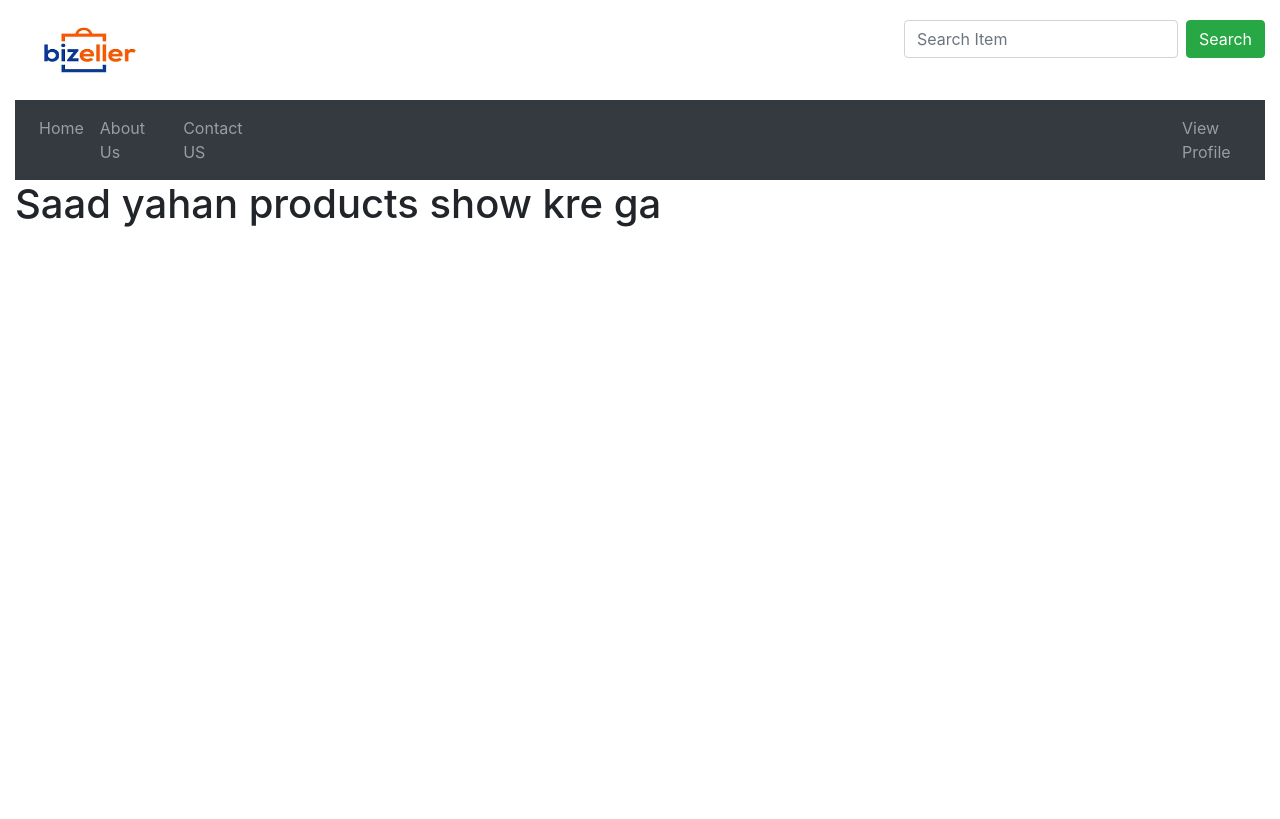
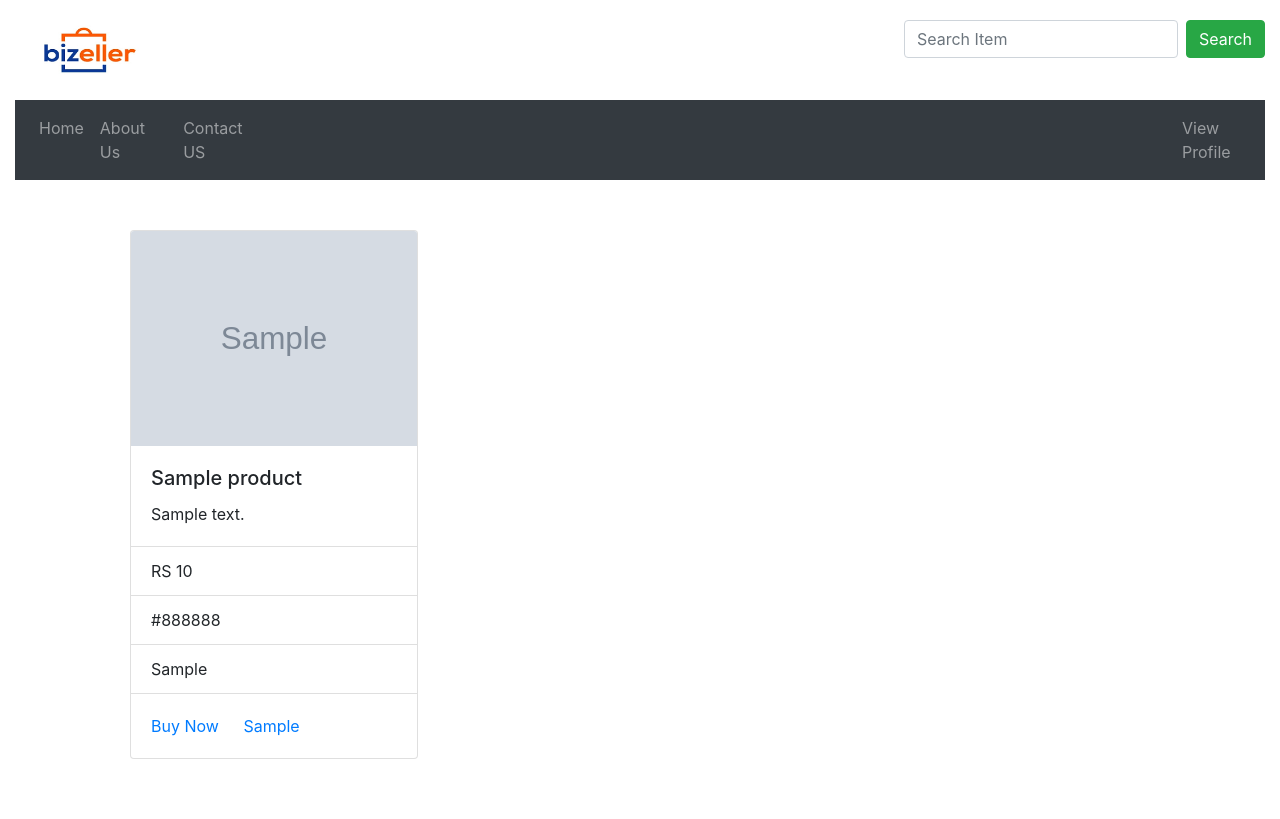
Before and after one commit to saadamirpk/ecomplatform, a CodeIgniter app: page /ecomgit/index.php/home/index in a window 1280 px wide. Before the commit the page ends 227 px from the top, so only its background shows below. Run offline with CodeIgniter, Linux system fonts and the light colour scheme; tables that the repository leaves empty or names only in its code hold one stand-in row (values such as "Sample post"); grey boxes marked "Sample" are stand-in pictures; some libraries are stand-ins or nearby versions.

Commit message:
Product display and category division
My work is completed.

```diff
--- a/application/config/routes.php
+++ b/application/config/routes.php
@@ -49,6 +49,6 @@ defined('BASEPATH') OR exit('No direct script access allowed');
 | Examples:	my-controller/index	-> my_controller/index
 |		my-controller/my-method	-> my_controller/my_method
 */
-$route['default_controller'] = 'welcome';
+$route['default_controller'] = 'home';
 $route['404_override'] = '';
 $route['translate_uri_dashes'] = FALSE;
--- a/application/controllers/home.php
+++ b/application/controllers/home.php
@@ -6,8 +6,12 @@ class home extends CI_Controller {
 
 	public function index()
 	{
+
+		$this->load->model('product_model');
+		$data['prod'] = $this->product_model->get_products();
+
 		$this->load->helper('url');
 		$this->load->view('header');
-		$this->load->view('home');
+		$this->load->view('home',$data);
 	}
 }
--- /dev/null
+++ b/application/models/product_model.php
@@ -0,0 +1,17 @@
+<?php
+class Product_model extends CI_Model {
+  public function __construct()	{
+    $this->load->database();
+  }
+
+  public function get_products() {
+      $query = $this->db->query("SELECT * FROM products");
+      return $query;
+  }
+
+  public function get_category($cat) {
+      $query = $this->db->query("SELECT * FROM products WHERE category='$cat'");
+      return $query;
+  }
+
+}
--- a/application/views/home.php
+++ b/application/views/home.php
@@ -7,9 +7,33 @@ defined('BASEPATH') OR exit('No direct script access allowed');
 
 </head>
 <body >
-  <h1>
-Saad yahan products show kre ga
-</h1>
+<div class="container">
+  <div class="row pstart">
+
+    <?php
+    foreach ($prod->result() as $row) { ?>
+
+  <div class="card" style="width: 18rem;">
+    <img src="<?php echo base_url().$row->imagepath ?>" class="card-img-top" alt="image of <?php echo $row->title ?>">
+    <div class="card-body">
+      <h5 class="card-title"><?php echo $row->title ?></h5>
+      <p class="card-text"><?php echo $row->description ?></p>
+    </div>
+    <ul class="list-group list-group-flush">
+      <li class="list-group-item">RS <?php echo $row->price ?></li>
+      <li class="list-group-item"><?php echo $row->color ?></li>
+      <li class="list-group-item"><?php echo $row->size ?></li>
+    </ul>
+    <div class="card-body">
+      <a href="<?php echo base_url().'buy/'.$row->id?>" class="card-link">Buy Now</a>
+      <a href="<?php echo base_url().'search/category/'.$row->category ?>" class="card-link"><?php echo $row->category ?></a>
+    </div>
+  </div>
+
+  <?php } ?>
+
+</div>
+</div>
 
 </body>
 </html>
--- a/assets/css/style.css
+++ b/assets/css/style.css
@@ -0,0 +1,8 @@
+.pstart{
+padding: 50px;
+}
+
+.card{
+  margin-left: 10px;
+  margin-bottom: 10px;
+}
```
Also changed, not shown: application/controllers/search.php (added, +24 -0 lines), image/celo.jpg (added), image/lenovoa5.jpg (added), image/pupy.jpg (added), image/s10e.jpg (added), image/suzbike.jpg (added), image/vulcan.jpg (added).
